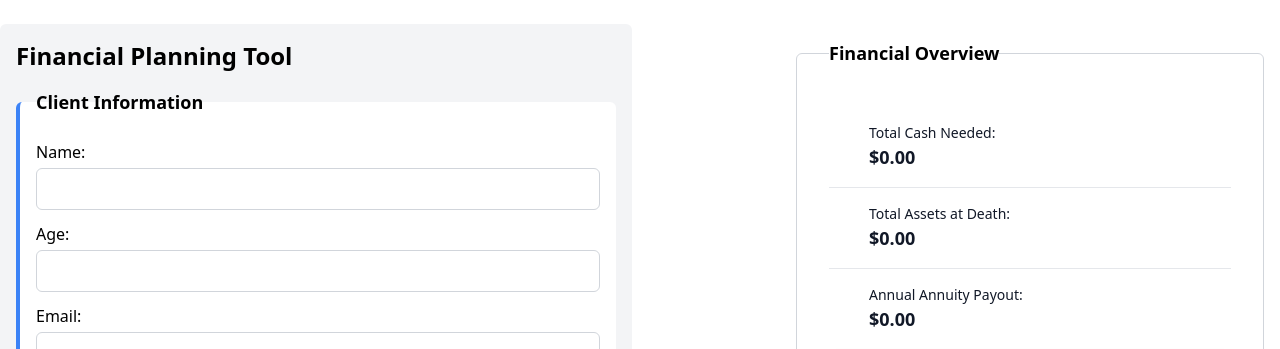
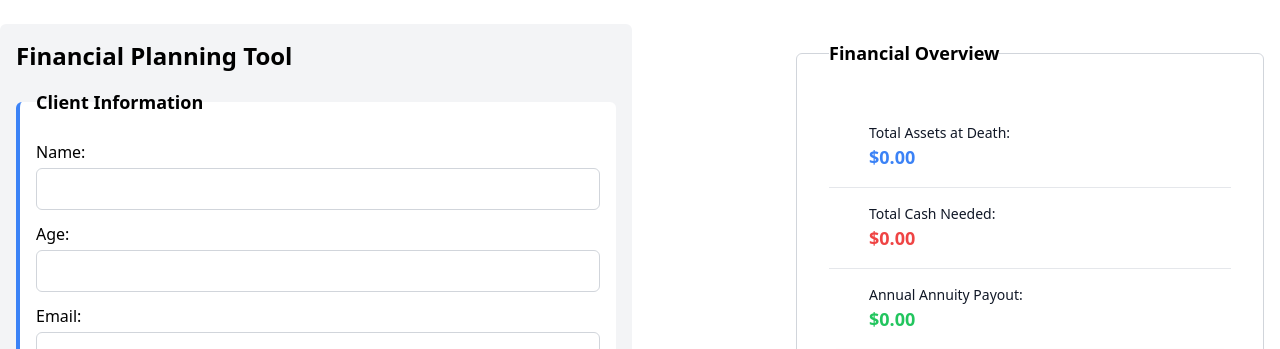
Before and after one commit to aadriantech/plan-ahead-calculator, a Flask app: page /financial/create/ in a window 1280 px wide. Shown: the top 349 px of the page. Run offline with Flask 3, Linux system fonts and the light colour scheme; some libraries are stand-ins or nearby versions.

Commit message:
feat(chart): change font color for overview

```diff
--- a/app/static/styles/output.css
+++ b/app/static/styles/output.css
@@ -893,6 +893,41 @@ video {
   color: rgb(239 68 68 / var(--tw-text-opacity));
 }
 
+.text-green-900 {
+  --tw-text-opacity: 1;
+  color: rgb(20 83 45 / var(--tw-text-opacity));
+}
+
+.text-red-900 {
+  --tw-text-opacity: 1;
+  color: rgb(127 29 29 / var(--tw-text-opacity));
+}
+
+.text-blue-900 {
+  --tw-text-opacity: 1;
+  color: rgb(30 58 138 / var(--tw-text-opacity));
+}
+
+.text-red-100 {
+  --tw-text-opacity: 1;
+  color: rgb(254 226 226 / var(--tw-text-opacity));
+}
+
+.text-red-300 {
+  --tw-text-opacity: 1;
+  color: rgb(252 165 165 / var(--tw-text-opacity));
+}
+
+.text-green-500 {
+  --tw-text-opacity: 1;
+  color: rgb(34 197 94 / var(--tw-text-opacity));
+}
+
+.text-blue-500 {
+  --tw-text-opacity: 1;
+  color: rgb(59 130 246 / var(--tw-text-opacity));
+}
+
 .shadow-md {
   --tw-shadow: 0 4px 6px -1px rgb(0 0 0 / 0.1), 0 2px 4px -2px rgb(0 0 0 / 0.1);
   --tw-shadow-colored: 0 4px 6px -1px var(--tw-shadow-color), 0 2px 4px -2px var(--tw-shadow-color);
--- a/app/templates/financial/create.html
+++ b/app/templates/financial/create.html
@@ -201,24 +201,24 @@
           <div class="overflow-x-auto">
             <table class="min-w-full divide-y divide-gray-200">
               <tbody class="bg-white divide-y divide-gray-200">
+                <!-- Total Assets at Death -->
+                <tr>
+                    <td class="px-6 py-4 whitespace-nowrap">
+                      <div class="flex items-center">
+                        <div class="ml-4">
+                          <div class="text-sm font-medium text-gray-900">Total Assets at Death:</div>
+                          <div class="text-lg font-bold text-blue-500" id="total_assets">$0.00</div>
+                        </div>
+                      </div>
+                    </td>
+                  </tr>
                 <!-- Total Cash Needed -->
                 <tr>
                   <td class="px-6 py-4 whitespace-nowrap">
                     <div class="flex items-center">
                       <div class="ml-4">
                         <div class="text-sm font-medium text-gray-900">Total Cash Needed:</div>
-                        <div class="text-lg font-bold text-gray-900" id="total_cash_needed">$0.00</div>
-                      </div>
-                    </div>
-                  </td>
-                </tr>
-                <!-- Total Assets at Death -->
-                <tr>
-                  <td class="px-6 py-4 whitespace-nowrap">
-                    <div class="flex items-center">
-                      <div class="ml-4">
-                        <div class="text-sm font-medium text-gray-900">Total Assets at Death:</div>
-                        <div class="text-lg font-bold text-gray-900" id="total_assets">$0.00</div>
+                        <div class="text-lg font-bold text-red-500" id="total_cash_needed">$0.00</div>
                       </div>
                     </div>
                   </td>
@@ -229,7 +229,7 @@
                     <div class="flex items-center">
                       <div class="ml-4">
                         <div class="text-sm font-medium text-gray-900">Annual Annuity Payout:</div>
-                        <div class="text-lg font-bold text-gray-900" id="annuity_payout">$0.00</div>
+                        <div class="text-lg font-bold text-green-500" id="annuity_payout">$0.00</div>
                       </div>
                     </div>
                   </td>
```
